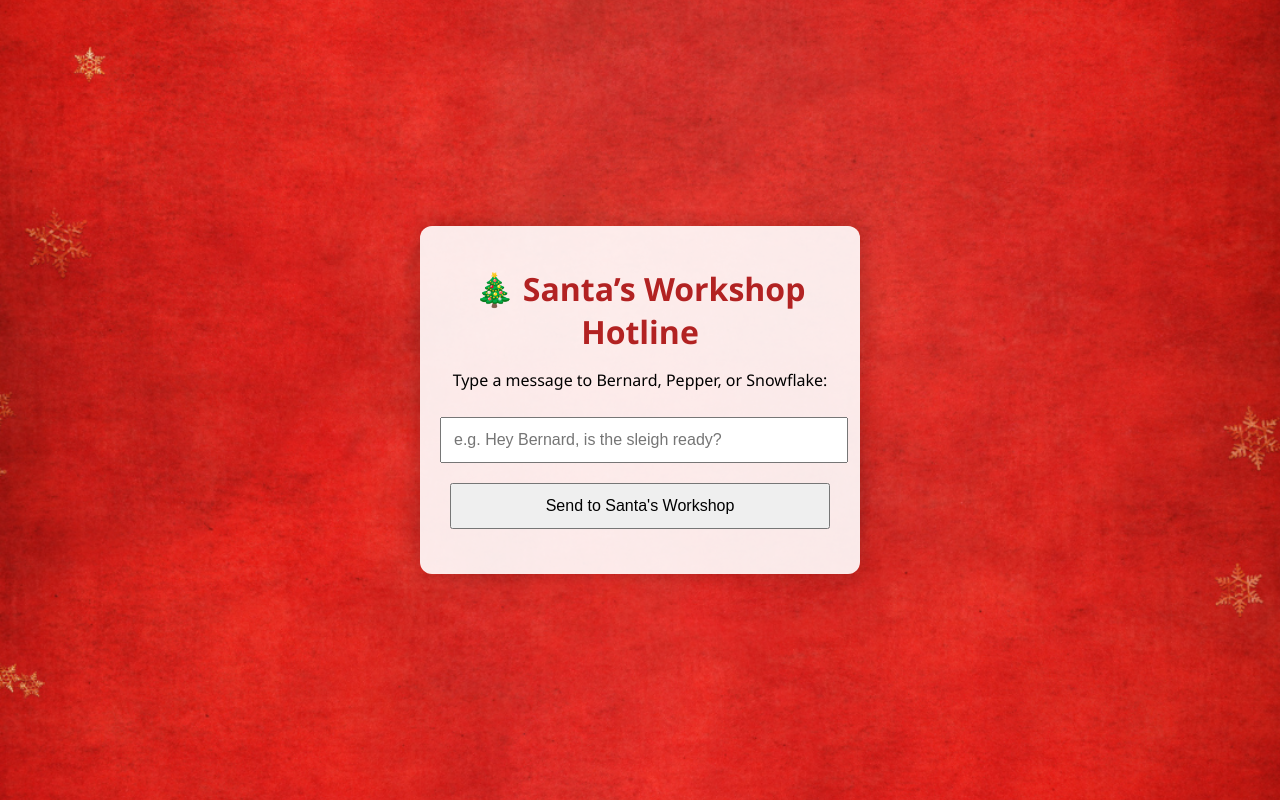
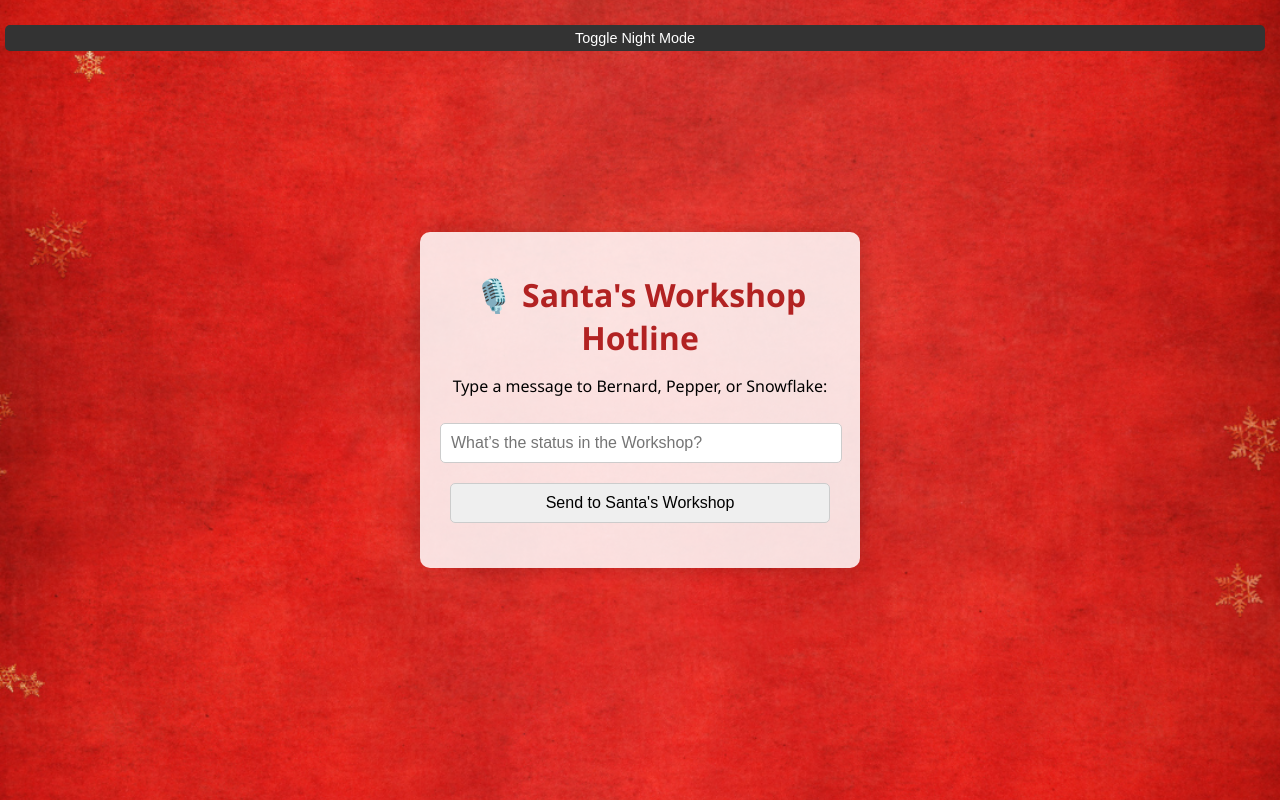
Before and after one commit to redsleigh/bernard-voice, a Flask app: page / in a window 1280 px wide. Run offline with Flask 3, Linux system fonts and the light colour scheme.

Commit message:
v4.5_night_mode_restore – Restored Night Mode Toggle with input fix

```diff
--- a/templates/index.html
+++ b/templates/index.html
@@ -3,7 +3,7 @@
 <head>
   <meta charset="UTF-8" />
   <meta name="viewport" content="width=device-width, initial-scale=1.0"/>
-  <title>Santa’s Workshop Hotline</title>
+  <title>Santa's Workshop Hotline</title>
   <style>
     body {
       font-family: 'Segoe UI', sans-serif;
@@ -17,28 +17,32 @@
       align-items: center;
       min-height: 100vh;
       margin: 0;
+      transition: background-color 0.5s, color 0.5s;
     }
 
     .container {
-      background-color: rgba(255, 255, 255, 0.9);
+      background-color: rgba(255, 255, 255, 0.85);
       padding: 20px;
-      border-radius: 12px;
-      box-shadow: 0 0 25px rgba(0, 0, 0, 0.25);
+      border-radius: 10px;
+      box-shadow: 0 0 20px rgba(0, 0, 0, 0.2);
       max-width: 90%;
       width: 400px;
       text-align: center;
-    }
-
-    input, button {
-      padding: 12px;
-      font-size: 1em;
-      margin: 10px 0;
-      width: calc(100% - 20px); /* ✅ fixes edge overflow */
+      transition: background-color 0.5s, color 0.5s;
     }
 
     h1 {
       color: #b22222;
       margin-bottom: 10px;
+    }
+
+    input, button {
+      padding: 10px;
+      font-size: 1em;
+      margin: 10px 0;
+      width: calc(100% - 20px);
+      border: 1px solid #ccc;
+      border-radius: 5px;
     }
 
     #response {
@@ -47,19 +51,39 @@
       color: #2c3e50;
     }
 
-    .spinner {
-      border: 4px solid #f3f3f3;
-      border-top: 4px solid #b22222;
-      border-radius: 50%;
-      width: 24px;
-      height: 24px;
-      animation: spin 1s linear infinite;
-      margin: 0 auto;
+    #toggleMode {
+      position: absolute;
+      top: 15px;
+      right: 15px;
+      padding: 5px 10px;
+      background: #333;
+      color: white;
+      border: none;
+      border-radius: 5px;
+      cursor: pointer;
+      font-size: 0.9em;
     }
 
-    @keyframes spin {
-      0% { transform: rotate(0deg); }
-      100% { transform: rotate(360deg); }
+    /* Night Mode Styling */
+    body.night-mode {
+      background-color: #1e1e1e;
+      background-image: none;
+      color: white;
+    }
+
+    body.night-mode .container {
+      background-color: rgba(40, 40, 40, 0.9);
+      color: white;
+    }
+
+    body.night-mode #response {
+      color: #ffffff;
+    }
+
+    body.night-mode input, body.night-mode button {
+      background-color: #2c2c2c;
+      color: white;
+      border: 1px solid #555;
     }
 
     @media (max-width: 500px) {
@@ -71,50 +95,56 @@
   </style>
 </head>
 <body>
+  <button id="toggleMode" onclick="toggleMode()">Toggle Night Mode</button>
+
   <div class="container">
-    <h1>🎄 Santa’s Workshop Hotline</h1>
+    <h1>🎙️ Santa's Workshop Hotline</h1>
     <p>Type a message to Bernard, Pepper, or Snowflake:</p>
 
-    <input type="text" id="userInput" placeholder="e.g. Hey Bernard, is the sleigh ready?" />
+    <input type="text" id="userInput" placeholder="What’s the status in the Workshop?" />
     <button onclick="sendMessage()">Send to Santa's Workshop</button>
 
     <div id="response"></div>
   </div>
 
   <script>
+    function toggleMode() {
+      document.body.classList.toggle("night-mode");
+    }
+
     async function sendMessage() {
       const inputBox = document.getElementById("userInput");
       const input = inputBox.value.trim();
       if (!input) return;
 
       const responseDiv = document.getElementById("response");
-      responseDiv.innerHTML = '<div class="spinner"></div>';
+      responseDiv.textContent = "🎧 Working on it...";
+      inputBox.disabled = true;
 
       try {
         const response = await fetch("/generate", {
           method: "POST",
-          headers: { "Content-Type": "application/json" },
+          headers: {
+            "Content-Type": "application/json"
+          },
           body: JSON.stringify({ text: input })
         });
 
         const result = await response.json();
-        if (!response.ok || !result.audio_url) {
-          throw new Error(result.error || "Server error");
-        }
+        if (!response.ok) throw new Error(result.error || "Server error");
 
-        // Clear input and response spinner
-        inputBox.value = "";
-        responseDiv.innerHTML = "✅ Bernard is speaking...";
+        const voiceText = result.response;
+        responseDiv.textContent = voiceText;
 
-        // Play audio
-        const audio = new Audio(result.audio_url);
-        audio.play().then(() => {
-          responseDiv.textContent = ""; // clear once finished
-        });
-
+        const synth = window.speechSynthesis;
+        synth.speak(new SpeechSynthesisUtterance(voiceText));
       } catch (err) {
         console.error(err);
         responseDiv.textContent = "❌ Something went wrong.";
+      } finally {
+        inputBox.value = "";
+        inputBox.disabled = false;
+        inputBox.focus();
       }
     }
   </script>
```
